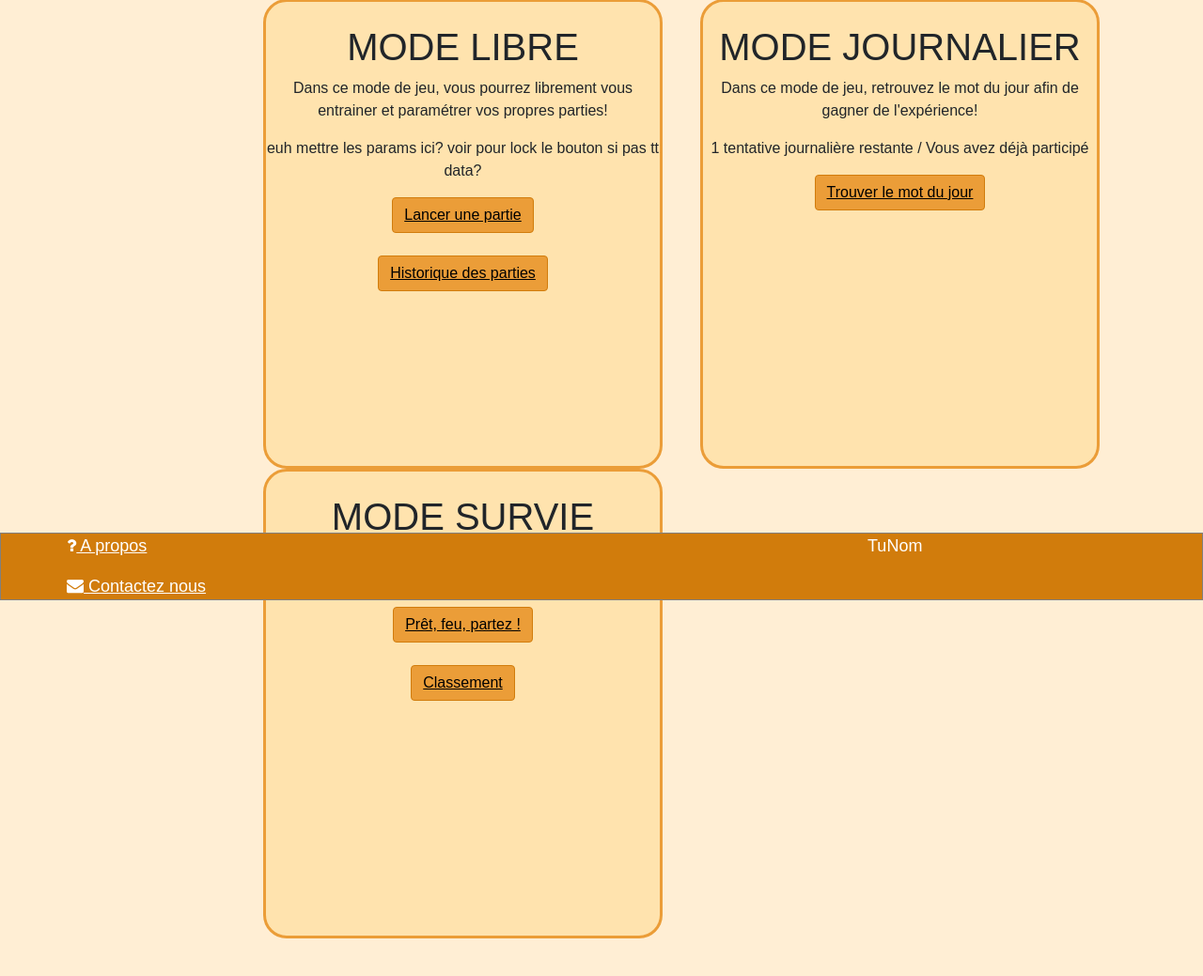
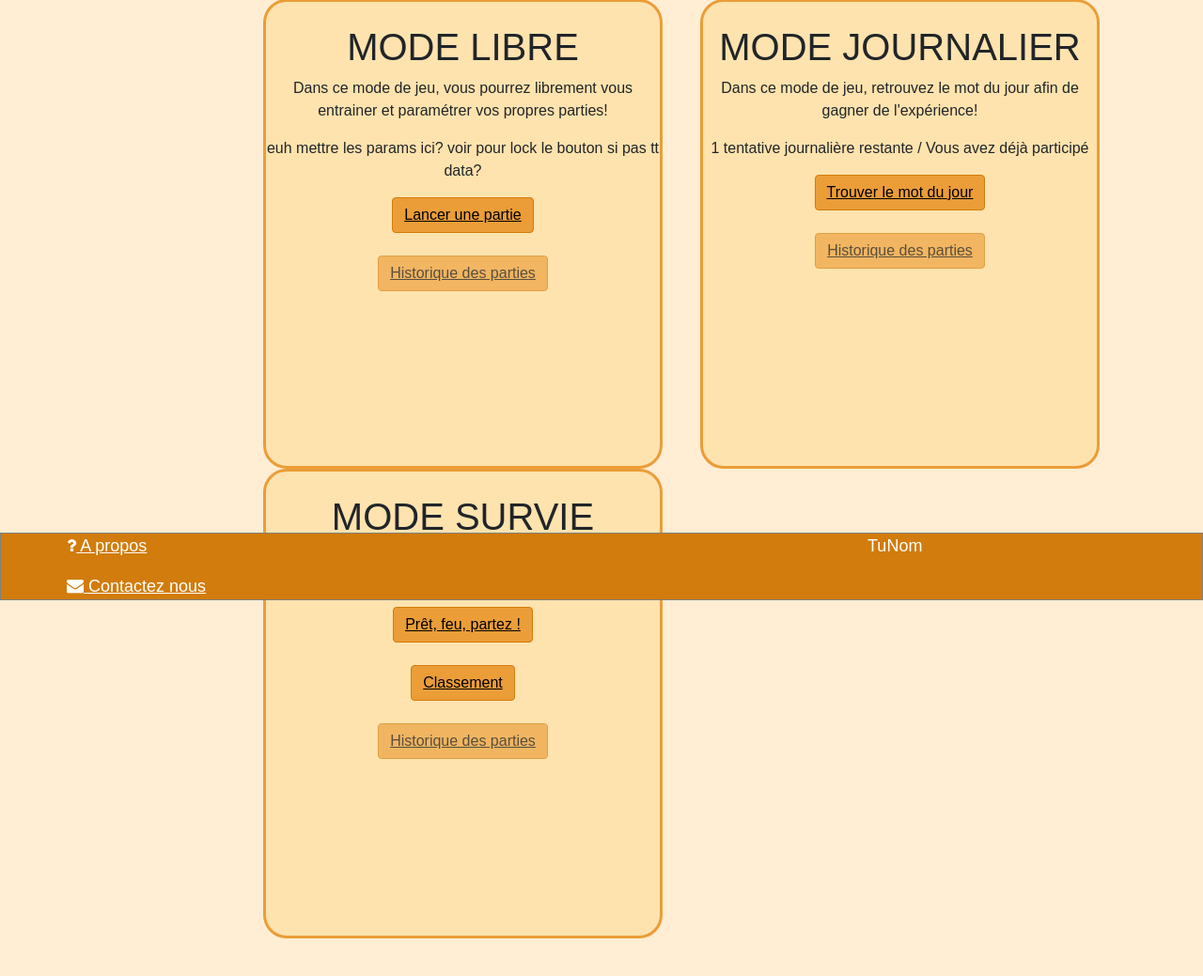
Before and after one commit to Pierre-Pasquier/Solveur-Wordle, a Flask app: page /home in a window 1280 px wide. Shown: the part 161-1200 px from the top of the page at 94% size. Run offline with Flask 2, Linux system fonts and the light colour scheme.

Commit message:
ajout liaison entre hub et libre ainsi que survie

```diff
--- a/Web/templates/home.html
+++ b/Web/templates/home.html
@@ -16,7 +16,12 @@
               <p>euh mettre les params ici? voir pour lock le bouton si pas tt data?</p>
               <button class="btn btn-primary"><a style="color:#000000;" href="{{url_for('partie_libre',id=id_user)}}">Lancer une partie</a></button>
               <br><br>
+              {%if id_user==0 %}
+              <button class="btn btn-primary" disabled style="background-color: rgb(235, 157, 56); border-color:rgb(209, 124, 12);">
+                <a style="color:#000000;" href='###'>Historique des parties</a></button>
+              {%else%}
               <button class="btn btn-primary"><a style="color:#000000;" href='###'>Historique des parties</a></button>
+              {%endif%}
             </div>
 
             <div>
@@ -27,7 +32,15 @@
               </p>
               <p>1 tentative journalière restante / Vous avez déjà participé</p>
               <button class="btn btn-primary"><a style="color:#000000;" href='###'>Trouver le mot du jour</a></button>
+              <br><br>
+              {%if id_user==0 %}
+              <button class="btn btn-primary" disabled style="background-color: rgb(235, 157, 56); border-color:rgb(209, 124, 12);">
+                <a style="color:#000000;" href='###'>Historique des parties</a></button>
+              {%else%}
+              <button class="btn btn-primary"><a style="color:#000000;" href='###'>Historique des parties</a></button>
+              {%endif%}
             </div>
+
 
             <div>
               <br>
@@ -38,6 +51,14 @@
                 <button class="btn btn-primary"><a style="color:#000000;" href="{{url_for('mode_survie',id=id_user)}}">Prêt, feu, partez !</a></button>
               <br><br>
               <button class="btn btn-primary"><a style="color:#000000;" href='###'>Classement</a></button>
+              <br><br>
+              {%if id_user==0 %}
+              <button class="btn btn-primary" disabled style="background-color: rgb(235, 157, 56); border-color:rgb(209, 124, 12);">
+                <a style="color:#000000;" href='###'>Historique des parties</a></button>
+              {%else%}
+              <button class="btn btn-primary"><a style="color:#000000;" href='###'>Historique des parties</a></button>
+              {%endif%}
+
             </div>
           </div>
 
```
